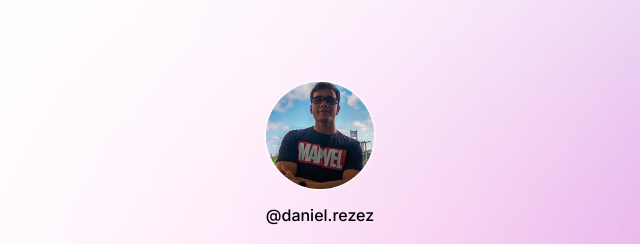
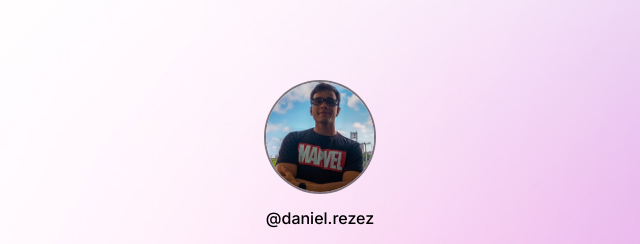
Before and after one commit to DanielRezez/Rocketseat-Discover---Projeto-DevLinks, a plain HTML site: page index.html in a window 1280 px wide. Shown: the top 244 px of the page, 320-960 px from the left. Drawn offline with nearby package versions, Linux system fonts and the light colour scheme; files whose address does not match are found by name.

Commit message:
ajustes na borda da profile img

```diff
--- a/index.html
+++ b/index.html
@@ -14,7 +14,7 @@
     <div id="container">
       <!--Perfil-->
       <div id="profile">
-        <img src="./assets/Avatar.png" alt="Foto de Daniel Rezez com os braços cruzados e de costas para o horizonte">
+        <img src="./assets/avatar.jpg" alt="Foto de um rapaz vestindo uma  camisa preta estampada com a logo da Marvel, de braços cruzados e costas para uma janela">
         <p>@daniel.rezez</p>
       </div>
       <!--Botão de tema-->
--- a/style.css
+++ b/style.css
@@ -67,7 +67,9 @@ body * {
 
 #profile img {
   width: 112px;
+  border-radius: 50%;
   /*não precisa definir o height*/
+  border: 2px solid var(--stroke-color);
 }
 
 #profile p {
```
Also changed, not shown: assets/Avatar.png (deleted), assets/avatar.jpg (added).
